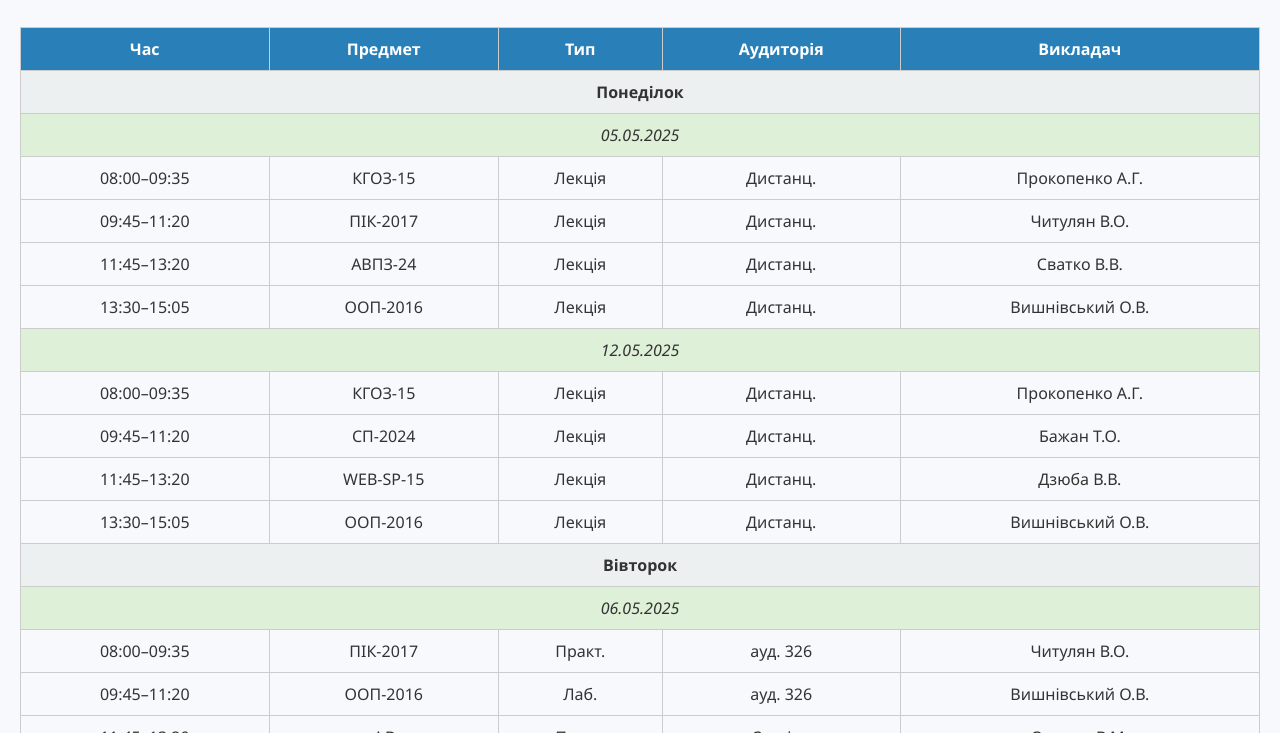
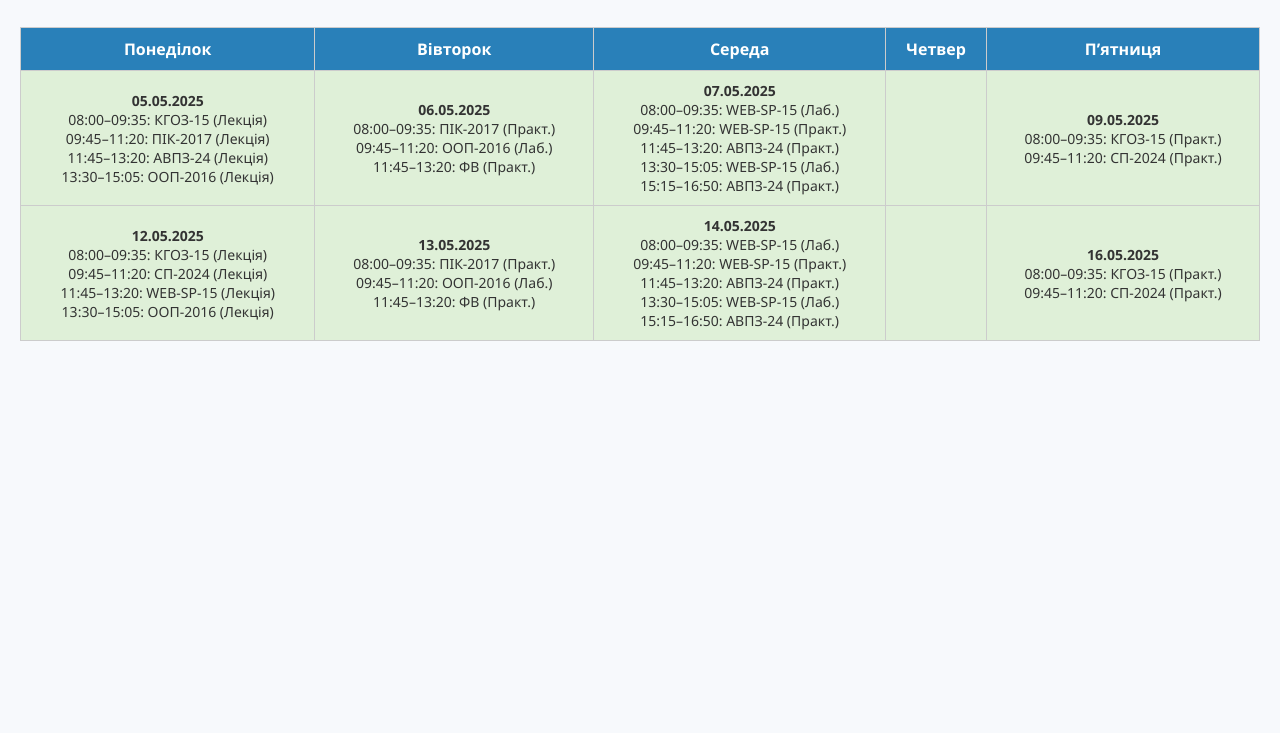
Before and after one commit to atakomiq/my-website, a plain HTML site: page practice1.html in a window 1280 px wide. Shown: the part 67-800 px from the top of the page. Drawn offline with Linux system fonts and the light colour scheme.

Commit message:
Update practice1.html

```diff
--- a/practice1.html
+++ b/practice1.html
@@ -2,7 +2,7 @@
 <html lang="uk">
 <head>
     <meta charset="UTF-8">
-    <title>Розклад занять на травень 2025</title>
+    <title>Розклад занять - Календар</title>
     <style>
         body {
             font-family: 'Segoe UI', sans-serif;
@@ -14,29 +14,30 @@
             text-align: center;
             color: #2c3e50;
         }
-        .schedule {
+        .calendar {
             width: 100%;
             border-collapse: collapse;
             margin-top: 30px;
         }
-        .schedule th, .schedule td {
+        .calendar th, .calendar td {
             border: 1px solid #ccc;
             padding: 10px;
             text-align: center;
         }
-        .schedule th {
+        .calendar th {
             background-color: #2980b9;
             color: white;
         }
-        .day-row {
+        .day-header {
             background-color: #ecf0f1;
             font-weight: bold;
-            text-align: left;
-            padding-left: 10px;
+            text-align: center;
+            padding: 10px;
         }
-        .date-row {
+        .schedule-item {
             background-color: #dff0d8;
-            font-style: italic;
+            padding: 5px;
+            font-size: 14px;
         }
     </style>
 </head>
@@ -44,67 +45,79 @@
 
 <h1>Розклад занять на травень 2025</h1>
 
-<table class="schedule">
+<table class="calendar">
     <thead>
         <tr>
-            <th>Час</th>
-            <th>Предмет</th>
-            <th>Тип</th>
-            <th>Аудиторія</th>
-            <th>Викладач</th>
+            <th class="day-header">Понеділок</th>
+            <th class="day-header">Вівторок</th>
+            <th class="day-header">Середа</th>
+            <th class="day-header">Четвер</th>
+            <th class="day-header">П’ятниця</th>
         </tr>
     </thead>
     <tbody>
-        <!-- Понеділок -->
-        <tr><td colspan="5" class="day-row">Понеділок</td></tr>
-
-        <tr><td colspan="5" class="date-row">05.05.2025</td></tr>
-        <tr><td>08:00–09:35</td><td>КГОЗ-15</td><td>Лекція</td><td>Дистанц.</td><td>Прокопенко А.Г.</td></tr>
-        <tr><td>09:45–11:20</td><td>ПІК-2017</td><td>Лекція</td><td>Дистанц.</td><td>Читулян В.О.</td></tr>
-        <tr><td>11:45–13:20</td><td>АВПЗ-24</td><td>Лекція</td><td>Дистанц.</td><td>Сватко В.В.</td></tr>
-        <tr><td>13:30–15:05</td><td>ООП-2016</td><td>Лекція</td><td>Дистанц.</td><td>Вишнівський О.В.</td></tr>
-
-        <tr><td colspan="5" class="date-row">12.05.2025</td></tr>
-        <tr><td>08:00–09:35</td><td>КГОЗ-15</td><td>Лекція</td><td>Дистанц.</td><td>Прокопенко А.Г.</td></tr>
-        <tr><td>09:45–11:20</td><td>СП-2024</td><td>Лекція</td><td>Дистанц.</td><td>Бажан Т.О.</td></tr>
-        <tr><td>11:45–13:20</td><td>WEB-SP-15</td><td>Лекція</td><td>Дистанц.</td><td>Дзюба В.В.</td></tr>
-        <tr><td>13:30–15:05</td><td>ООП-2016</td><td>Лекція</td><td>Дистанц.</td><td>Вишнівський О.В.</td></tr>
-
-        <!-- Вівторок -->
-        <tr><td colspan="5" class="day-row">Вівторок</td></tr>
-
-        <tr><td colspan="5" class="date-row">06.05.2025</td></tr>
-        <tr><td>08:00–09:35</td><td>ПІК-2017</td><td>Практ.</td><td>ауд. 326</td><td>Читулян В.О.</td></tr>
-        <tr><td>09:45–11:20</td><td>ООП-2016</td><td>Лаб.</td><td>ауд. 326</td><td>Вишнівський О.В.</td></tr>
-        <tr><td>11:45–13:20</td><td>ФВ</td><td>Практ.</td><td>Стадіон</td><td>Оленич В.М.</td></tr>
-
-        <!-- Середа -->
-        <tr><td colspan="5" class="day-row">Середа</td></tr>
-
-        <tr><td colspan="5" class="date-row">07.05.2025</td></tr>
-        <tr><td>08:00–09:35</td><td>WEB-SP-15</td><td>Лаб.</td><td>ауд. 205</td><td>Дзюба В.В.</td></tr>
-        <tr><td>09:45–11:20</td><td>WEB-SP-15</td><td>Практ.</td><td>ауд. 310</td><td>Дзюба В.В.</td></tr>
-        <tr><td>11:45–13:20</td><td>АВПЗ-24</td><td>Практ.</td><td>ауд. 404</td><td>Сватко В.В.</td></tr>
-        <tr><td>13:30–15:05</td><td>WEB-SP-15</td><td>Лаб.</td><td>ауд. 207</td><td>Дзюба В.В.</td></tr>
-        <tr><td>15:15–16:50</td><td>АВПЗ-24</td><td>Практ.</td><td>ауд. 216</td><td>Сватко В.В.</td></tr>
-
-        <!-- П’ятниця -->
-        <tr><td colspan="5" class="day-row">П’ятниця</td></tr>
-
-        <tr><td colspan="5" class="date-row">09.05.2025</td></tr>
-        <tr><td>08:00–09:35</td><td>КГОЗ-15</td><td>Практ.</td><td>ауд. 423</td><td>Прокопенко А.Г.</td></tr>
-        <tr><td>09:45–11:20</td><td>СП-2024</td><td>Практ.</td><td>ауд. 207</td><td>Бажан Т.О.</td></tr>
-
-        <!-- Додаткові дні травня -->
-        <tr><td colspan="5" class="day-row">Четвер</td></tr>
-
-        <tr><td colspan="5" class="date-row">08.05.2025</td></tr>
-        <tr><td>08:00–09:35</td><td>КГОЗ-15</td><td>Лекція</td><td>Дистанц.</td><td>Прокопенко А.Г.</td></tr>
-        <tr><td>09:45–11:20</td><td>ПІК-2017</td><td>Лекція</td><td>Дистанц.</td><td>Читулян В.О.</td></tr>
-
-        <tr><td colspan="5" class="date-row">10.05.2025</td></tr>
-        <tr><td>08:00–09:35</td><td>АВПЗ-24</td><td>Лекція</td><td>Дистанц.</td><td>Сватко В.В.</td></tr>
-        <tr><td>09:45–11:20</td><td>ООП-2016</td><td>Лекція</td><td>Дистанц.</td><td>Вишнівський О.В.</td></tr>
+        <tr>
+            <td class="schedule-item">
+                <b>05.05.2025</b><br>
+                08:00–09:35: КГОЗ-15 (Лекція)<br>
+                09:45–11:20: ПІК-2017 (Лекція)<br>
+                11:45–13:20: АВПЗ-24 (Лекція)<br>
+                13:30–15:05: ООП-2016 (Лекція)
+            </td>
+            <td class="schedule-item">
+                <b>06.05.2025</b><br>
+                08:00–09:35: ПІК-2017 (Практ.)<br>
+                09:45–11:20: ООП-2016 (Лаб.)<br>
+                11:45–13:20: ФВ (Практ.)
+            </td>
+            <td class="schedule-item">
+                <b>07.05.2025</b><br>
+                08:00–09:35: WEB-SP-15 (Лаб.)<br>
+                09:45–11:20: WEB-SP-15 (Практ.)<br>
+                11:45–13:20: АВПЗ-24 (Практ.)<br>
+                13:30–15:05: WEB-SP-15 (Лаб.)<br>
+                15:15–16:50: АВПЗ-24 (Практ.)
+            </td>
+            <td class="schedule-item">
+                <!-- Empty for Thursday as there are no entries for Thursday -->
+            </td>
+            <td class="schedule-item">
+                <b>09.05.2025</b><br>
+                08:00–09:35: КГОЗ-15 (Практ.)<br>
+                09:45–11:20: СП-2024 (Практ.)
+            </td>
+        </tr>
+        <tr>
+            <td class="schedule-item">
+                <b>12.05.2025</b><br>
+                08:00–09:35: КГОЗ-15 (Лекція)<br>
+                09:45–11:20: СП-2024 (Лекція)<br>
+                11:45–13:20: WEB-SP-15 (Лекція)<br>
+                13:30–15:05: ООП-2016 (Лекція)
+            </td>
+            <td class="schedule-item">
+                <b>13.05.2025</b><br>
+                08:00–09:35: ПІК-2017 (Практ.)<br>
+                09:45–11:20: ООП-2016 (Лаб.)<br>
+                11:45–13:20: ФВ (Практ.)
+            </td>
+            <td class="schedule-item">
+                <b>14.05.2025</b><br>
+                08:00–09:35: WEB-SP-15 (Лаб.)<br>
+                09:45–11:20: WEB-SP-15 (Практ.)<br>
+                11:45–13:20: АВПЗ-24 (Практ.)<br>
+                13:30–15:05: WEB-SP-15 (Лаб.)<br>
+                15:15–16:50: АВПЗ-24 (Практ.)
+            </td>
+            <td class="schedule-item">
+                <!-- Empty for Thursday as there are no entries for Thursday -->
+            </td>
+            <td class="schedule-item">
+                <b>16.05.2025</b><br>
+                08:00–09:35: КГОЗ-15 (Практ.)<br>
+                09:45–11:20: СП-2024 (Практ.)
+            </td>
+        </tr>
     </tbody>
 </table>
 
```
